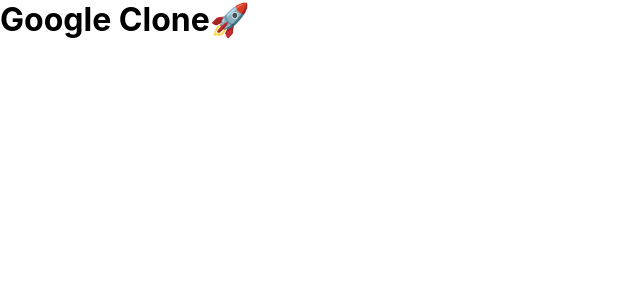
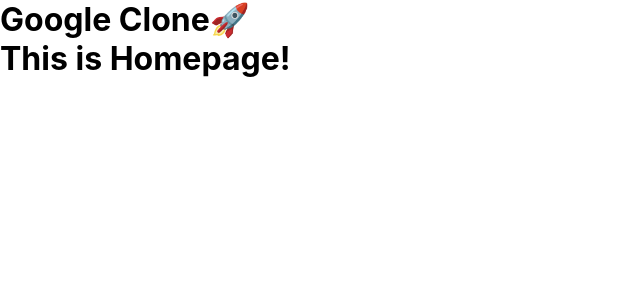
Before and after one commit to EinsVision/google-clone, a React (Create React App) app in the folder google-clone/: page / in a window 1280 px wide. Shown: the top 300 px of the page, without its empty margins (0-640 px from the left). Built offline with nearby package versions, Linux system fonts and the light colour scheme.

Commit message:
google-clone home page

```diff
--- a/google-clone/src/App.js
+++ b/google-clone/src/App.js
@@ -1,9 +1,14 @@
 import './App.css';
-
+import Home from './pages/Home';
 function App() {
   return (
     <div className="App">
       <h1>Google Clone🚀</h1>
+
+      {/* Home (the one with the search on) */}
+      <Home />
+      {/* SearchPage (The results page) */}
+
     </div>
   );
 }
--- /dev/null
+++ b/google-clone/src/pages/Home.js
@@ -0,0 +1,19 @@
+import React from 'react'; //rfce를 쳐!
+import './Home.css'
+function Home() {
+    return (
+        <div className='home'>
+            <h1>This is Homepage!</h1>
+
+            <div className='home__header'>
+
+            </div>
+
+            <div className='home__body'>
+
+            </div>
+        </div>
+    )
+}
+
+export default Home
```
Also changed, not shown: google-clone/src/pages/Home.css (added).
